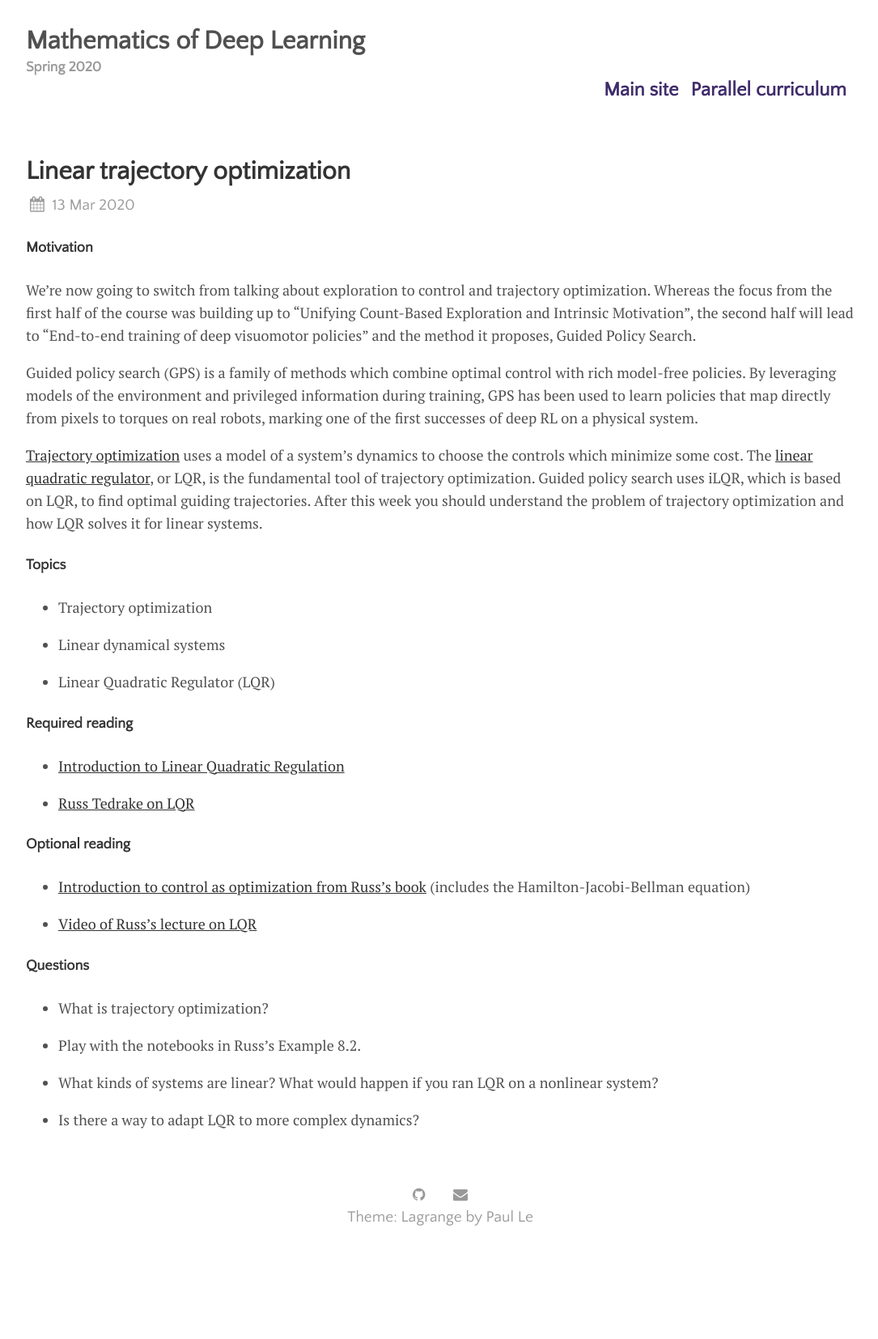
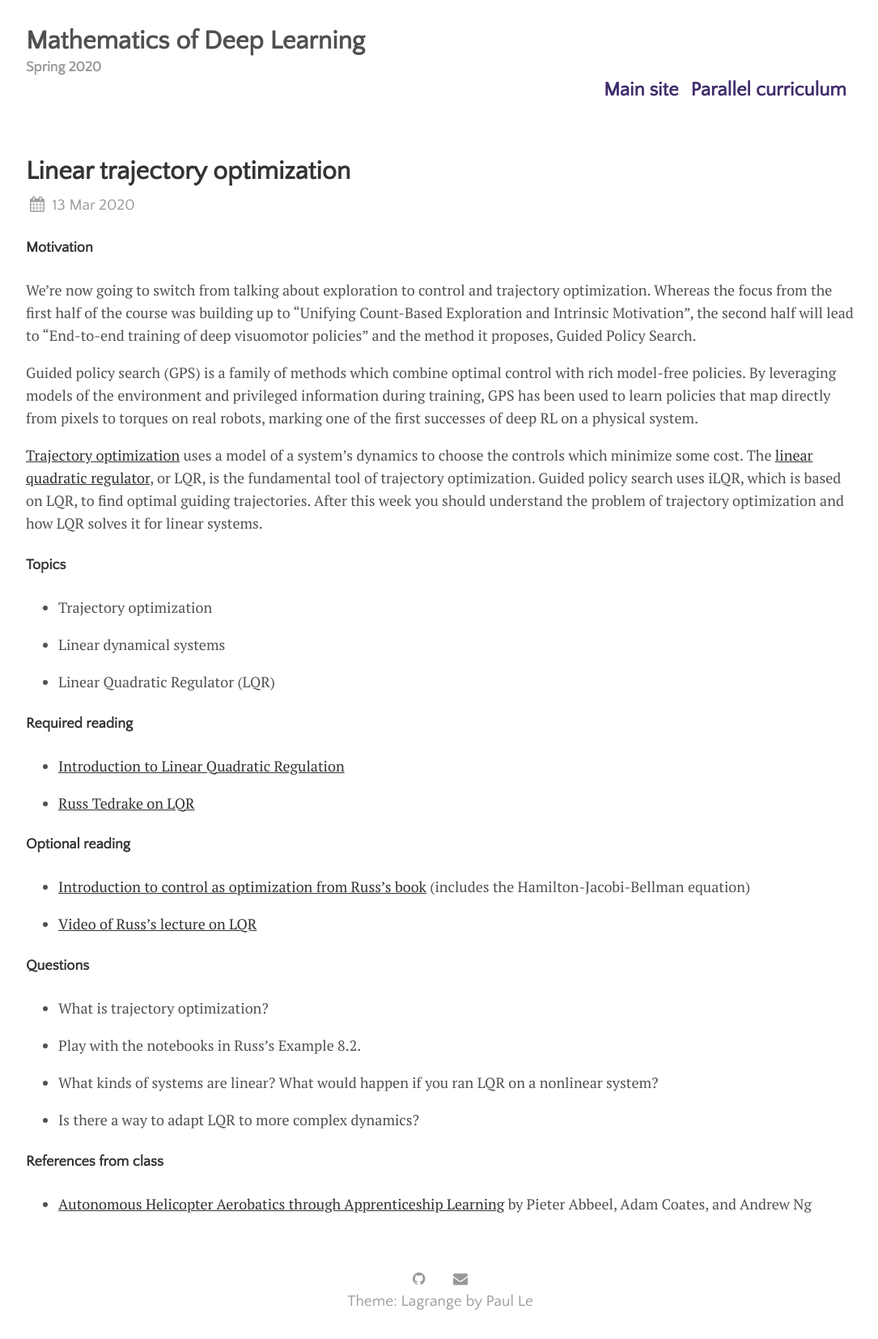
Before and after one commit to willwhitney/mathsdl-spring20, a Jekyll site: the page built from _posts/2020-03-13-linear-trajectory-optimization.md, in a window 1280 px wide. Shown: the whole page at 81% size, without its empty margins (96-1181 px from the left). Built offline with Jekyll 4.4.1, drawn with Linux system fonts in a browser that asks for light colours; nearby versions of some CDN libraries; before the commit the page ends 1550 px from its top, so only the background shows below that.

Commit message:
added reference

```diff
--- a/_posts/2020-03-13-linear-trajectory-optimization.md
+++ b/_posts/2020-03-13-linear-trajectory-optimization.md
@@ -61,3 +61,8 @@ trajectory optimization and how LQR solves it for linear systems.
     on a nonlinear system?
 
 -   Is there a way to adapt LQR to more complex dynamics?
+
+
+#### References from class
+
+- [Autonomous Helicopter Aerobatics through Apprenticeship Learning](http://citeseerx.ist.psu.edu/viewdoc/download?doi=10.1.1.894.5921&rep=rep1&type=pdf) by Pieter Abbeel, Adam Coates, and Andrew Ng
```
